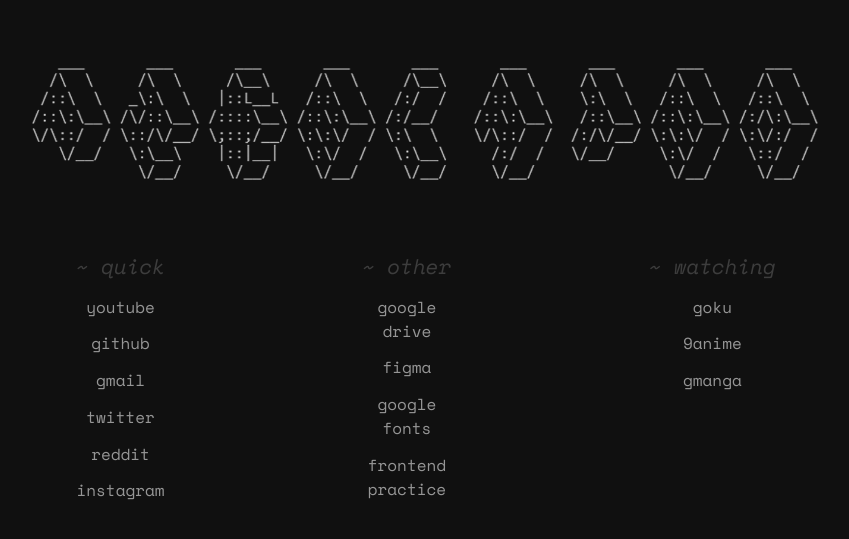
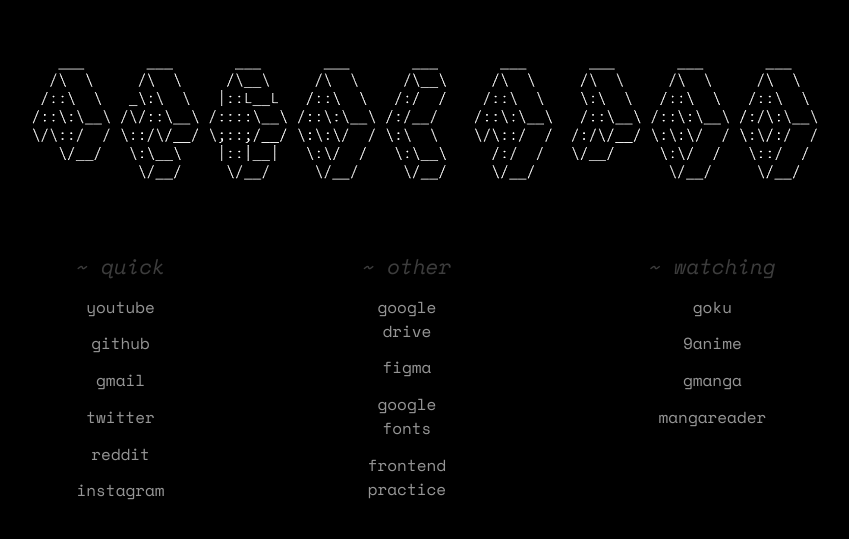
Before and after one commit to hishamalfahmi/newTab, a plain HTML site: page index.html in a window 1280 px wide. Shown: the part 141-680 px from the top of the page, without its empty margins (214-1063 px from the left). Drawn offline with nearby package versions, Linux system fonts and the light colour scheme.

Commit message:
change color add website

```diff
--- a/css/main.css
+++ b/css/main.css
@@ -1,5 +1,5 @@
 :root {
-  --primary: #101010;
+  --primary: #000000;
   --secondary: #3d3d3d;
   --third: #969696;
 }
@@ -46,6 +46,10 @@ main .imgClock {
 
 main .imgClock img {
   width: 100%;
+}
+
+main img {
+  filter: contrast(2);
 }
 
 main .current-time {
--- a/index.html
+++ b/index.html
@@ -83,6 +83,9 @@
           <li>
             <a href="https://gmanga.org/">gmanga</a>
           </li>
+          <li>
+            <a href="https://mangareader.to/">mangareader</a>
+          </li>
         </ul>
       </div>
     </main>
```
